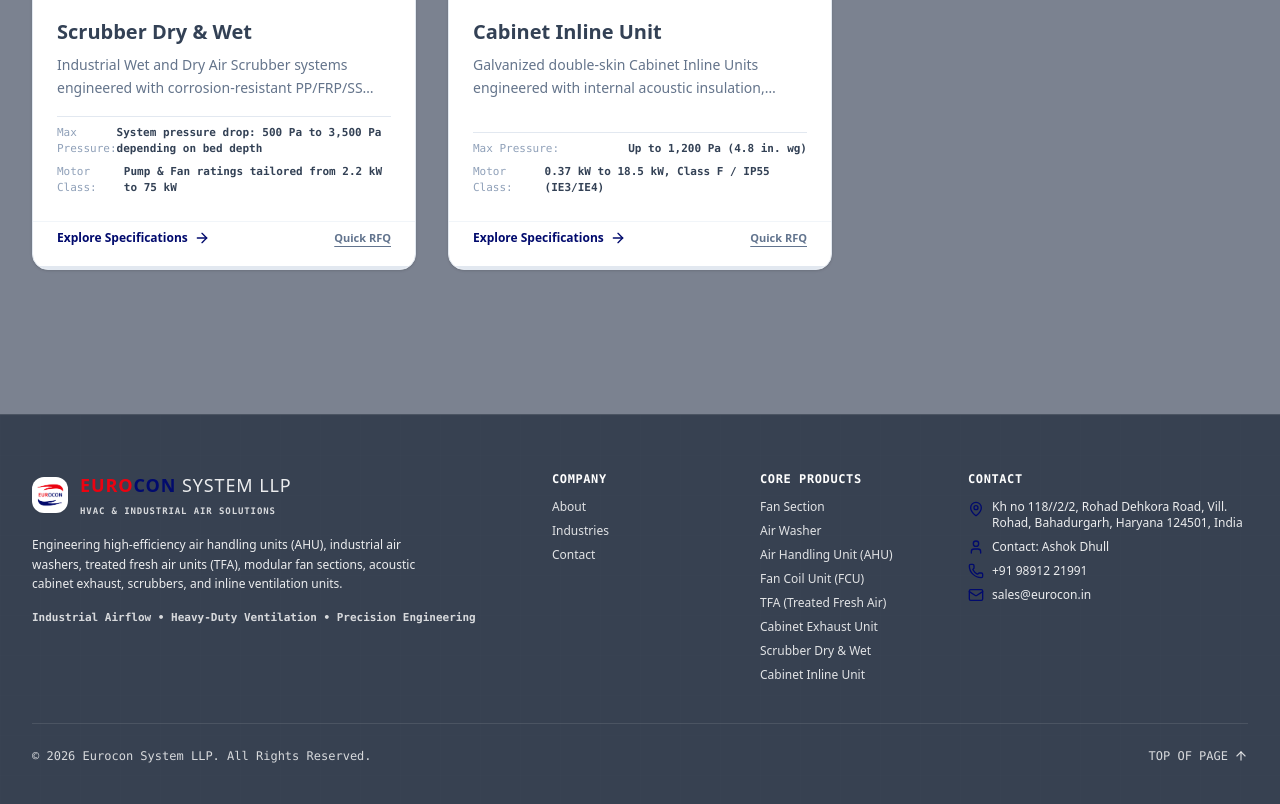
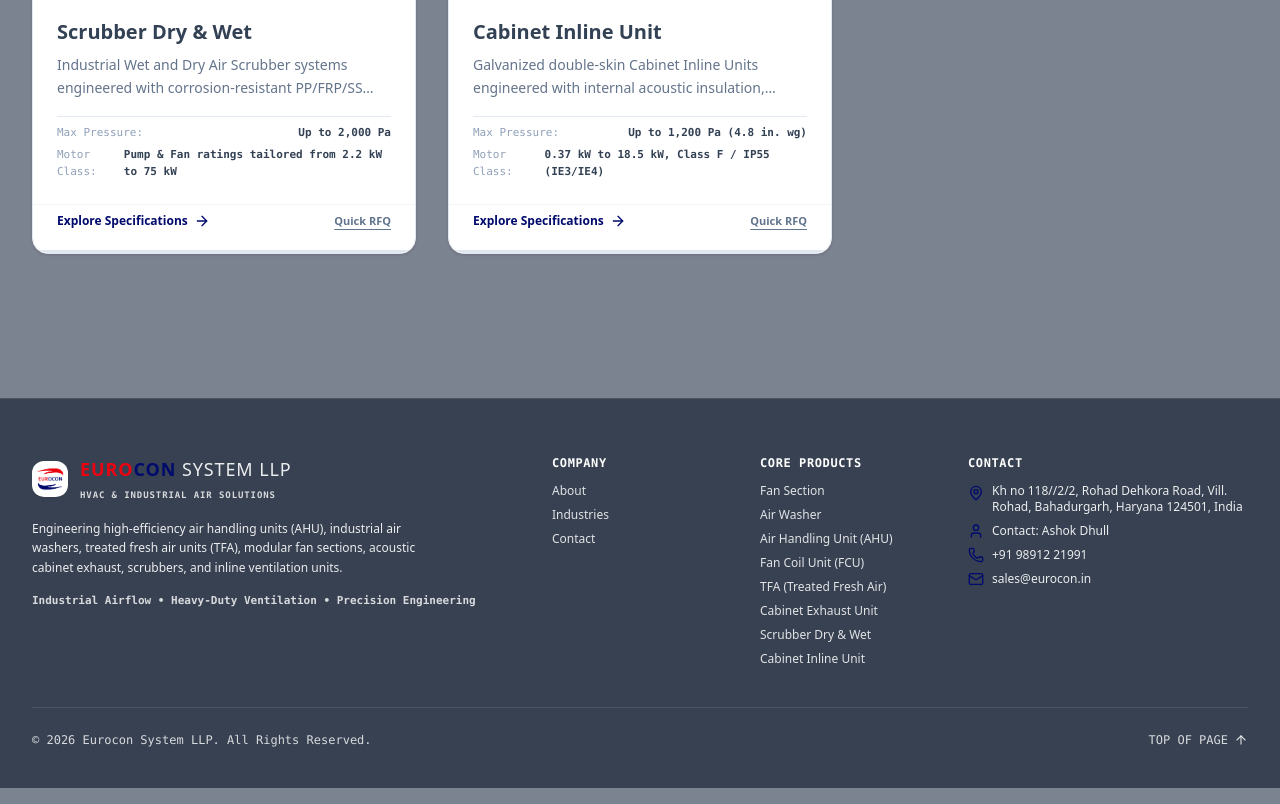
Before and after one commit to Lagectus/eurocon-llp-steelgrey, a Next.js app: page /products in a window 1280 px wide. Shown: the part 2300-3104 px from the top of the page. Built offline with nearby package versions, Linux system fonts and the light colour scheme.

Commit message:
feat: update Scrubber airflow range to 1,000 - 40,000 CFM and max pressure to Up to 2,000 Pa

```diff
--- a/src/data/euroconData.ts
+++ b/src/data/euroconData.ts
@@ -433,8 +433,8 @@
     ],
     schematicSvgType: "scrubber",
     specs: {
-      airflowRange: "1,000 to 85,000 CFM (1,700 to 145,000 m³/h)",
-      staticPressure: "System pressure drop: 500 Pa to 3,500 Pa depending on bed depth",
+      airflowRange: "1,000 to 40,000 CFM (1,700 to 68,000 m³/h)",
+      staticPressure: "Up to 2,000 Pa",
       impellerDiameter: "Tower Diameters: 600 mm to 4,200 mm custom modular",
       driveType: "Corrosion-resistant PP/FRP centrifugal induction blower",
       motorRating: "Pump & Fan ratings tailored from 2.2 kW to 75 kW",
```
